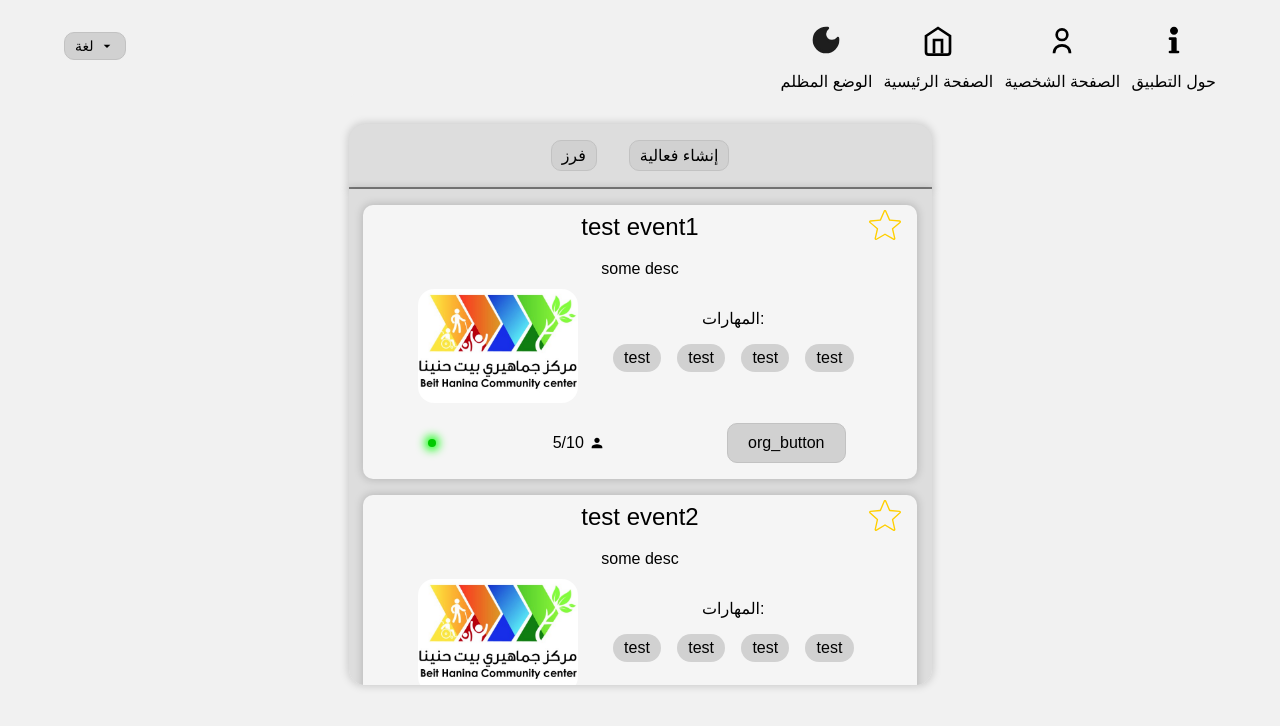
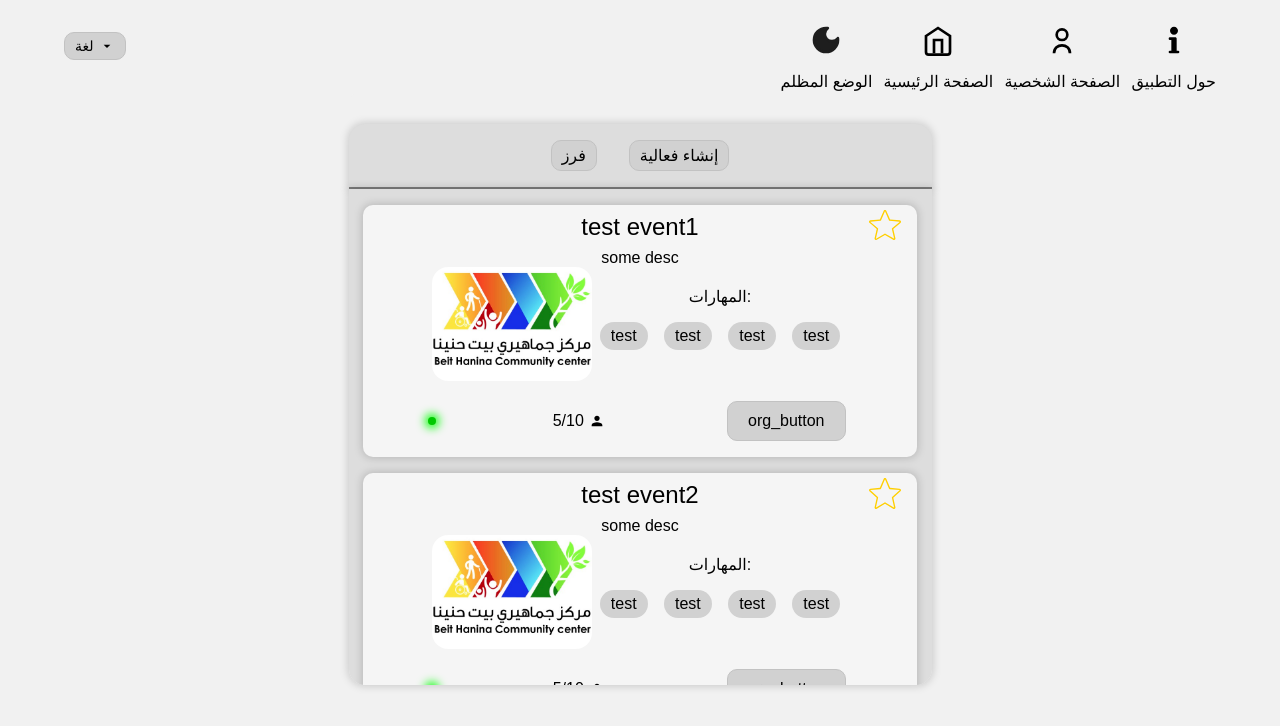
Before and after one commit to mohammadabk2/Beit-Hanina-Community-Center-Vol-App, a React (Create React App) app in the folder client/: page /home-organizer in a window 1280 px wide. Shown: the top 726 px of the page. Built offline with nearby package versions, Linux system fonts and the light colour scheme.

Commit message:
use existing styles for event description

```diff
--- a/client/src/components/EventItem.js
+++ b/client/src/components/EventItem.js
@@ -65,10 +65,16 @@ const EventItem = ({
           ></img>
         </div>
       </div>
-      <div className="event-box-description">{desc}</div>
-      <div className="flex-box event-box-content-middle">
+      <div className="event-box-content-middle">
+        <div className="flex-box flex-column">
+          <div>{desc}</div>
+          <div className="flex-box">
             <div>
-          <img className="event-box-image" src={logoIcon} alt="Logo Icon"></img>
+              <img
+                className="event-box-image"
+                src={logoIcon}
+                alt="Logo Icon"
+              ></img>
             </div>
             <div className="flex-box flex-column">
               <div>{tskill("skills")}:</div>
@@ -79,6 +85,8 @@ const EventItem = ({
                     {index < req.length - 1 && " "}
                   </div>
                 ))}
+              </div>
+            </div>
           </div>
         </div>
       </div>
--- a/client/src/pages/HomePage/HomeOrganizer.js
+++ b/client/src/pages/HomePage/HomeOrganizer.js
@@ -148,13 +148,13 @@ const HomeOrganizer = () => {
               <div>
                 {t("event_description")}: <label className="red-star">*</label>
               </div>
-              <textarea
+              <DynamicInput
                 className="input-field"
+                type="text"
                 value={formData.eventDescription}
                 name="eventDescription"
                 onChange={handleChange}
                 placeholder={t("event_description_placeholder")}
-                rows="4"
               />
             </div>
 
```
Lines whose indentation alone changed are shown as unchanged.
